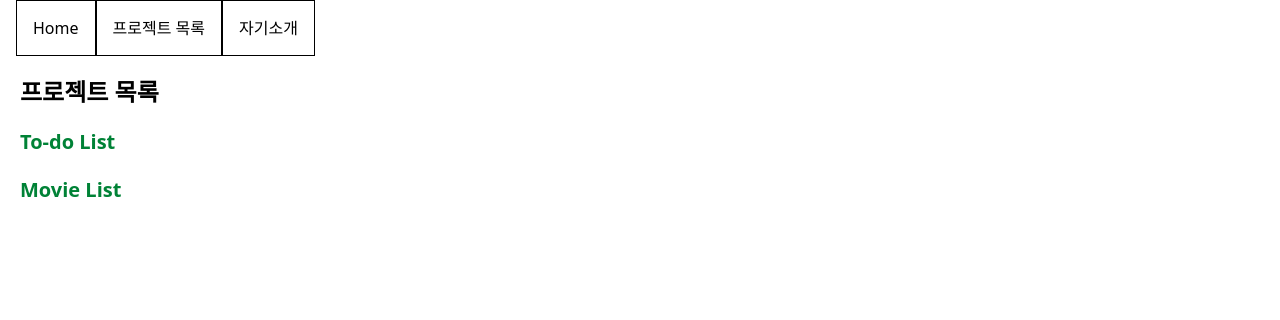
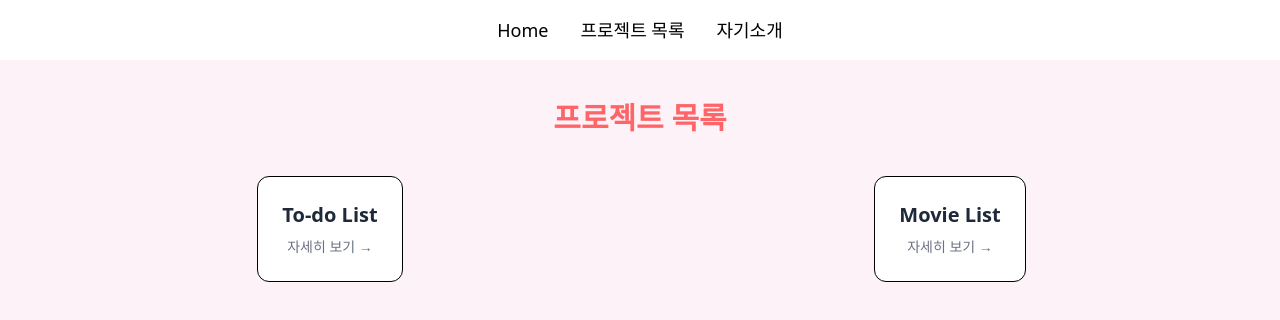
Before and after one commit to Likelion-YeungNam-Univ/9-13th-fe-assignment, a React (Vite) app: page /projects in a window 1280 px wide. Shown: the top 320 px of the page. Built offline with nearby package versions, Linux system fonts and the light colour scheme.

Commit message:
업로드

```diff
--- a/src/Navbar.jsx
+++ b/src/Navbar.jsx
@@ -2,14 +2,14 @@ import { Link } from "react-router-dom";
 
 const Navbar = () => {
   return (
-    <nav className="p-4">
-      <Link to="/" className="p-4 border">
+    <nav className="flex justify-center items-center space-x-8 py-4 shadow-md bg-white">
+      <Link to="/" className="text-lg font-medium hover:text-red-400">
         Home
       </Link>
-      <Link to="/projects" className="p-4 border">
+      <Link to="/projects" className="text-lg font-medium hover:text-red-400">
         프로젝트 목록
       </Link>
-      <Link to="/about" className="p-4 border">
+      <Link to="/about" className="text-lg font-medium hover:text-red-400">
         자기소개
       </Link>
     </nav>
--- a/src/pages/About.jsx
+++ b/src/pages/About.jsx
@@ -4,7 +4,7 @@ import { Link } from "react-router-dom";
 const About = () => {
   return (
     <div className="flex flex-col justify-start min-h-screen px-8 py-10 text-left">
-      <h1 className="text-4xl font-bold mb-4 text-green-700">안녕하세요!</h1>
+      <h1 className="text-4xl font-bold mb-4 text-red-400">안녕하세요!</h1>
       <h2 className="text-lg text-gray-700 mb-4">
         영남대학교 컴퓨터공학과 재학 중인 조은별입니다!
       </h2>
--- a/src/pages/Home.jsx
+++ b/src/pages/Home.jsx
@@ -1,9 +1,22 @@
-import React from 'react'
+import React from "react";
+import { useNavigate } from "react-router-dom";
 
 const Home = () => {
+  const navigate = useNavigate();
+
   return (
-    <div>Home</div>
-  )
-}
+    <div className="min-h-screen bg-pink-50 flex flex-col justify-center items-center px-6 py-10 text-left">
+      <div className="max-w-3xl text-center">
+        <h1 className="text-4xl font-bold mb-4 text-red-400">안녕하세요!</h1>
+        <h2 className="text-lg text-gray-700 mb-4">
+          조은별의 포트폴리오입니다!
+        </h2>
+        <p className="text-lg text-gray-700">
+          제가 만든 프로젝트를 확인해보세요.
+        </p>
+      </div>
+    </div>
+  );
+};
 
-export default Home
+export default Home;
--- a/src/pages/ProjectDetail.jsx
+++ b/src/pages/ProjectDetail.jsx
@@ -1,16 +1,18 @@
 import { useParams, useNavigate } from "react-router-dom";
-import movieImg from "../assets/movielist.png";
+import movieList from "../assets/movielist.png";
+import todoList from "../assets/todo.png";
 
 const projectdata = {
   1: {
     title: "To-Do List",
     description: "할 일을 리스트에 추가하고 삭제할 수 있습니다.",
+    image: todoList,
   },
   2: {
     title: "영화 목록",
     description:
       "영화 목록 중 시청한 영화, 보고 싶은 영화를 리스트에 담을 수 있습니다.",
-    image: movieImg,
+    image: movieList,
   },
 };
 const ProjectDetail = () => {
@@ -19,16 +21,20 @@ const ProjectDetail = () => {
   const project = projectdata[projectId];
 
   return (
-    <div className="p-4">
-      <h1 className="text-2xl font-bold mb-2">{project.title}</h1>
-      <p className="mb-4">{project.description}</p>
-      <img src={project.image} className="w-1/2 mb-4 rounded" />
-      <button
-        onClick={() => navigate("/projects")}
-        className="p-2 bg-green-500 text-white rounded"
-      >
-        프로젝트 목록으로 돌아가기
-      </button>
+    <div className="min-h-screen flex justify-center items-center bg-pink-50 px-4 py-12">
+      <div className="bg-white rounded-2xl p-12 text-center">
+        <h1 className="text-3xl font-bold text-red-400 mb-4">
+          {project.title}
+        </h1>
+        <p className="text-gray-700 mb-6">{project.description}</p>
+        <img src={project.image} className="w-1/2 mb-4 rounded mx-auto" />
+        <button
+          onClick={() => navigate("/projects")}
+          className="p-2 bg-red-400 text-white rounded"
+        >
+          프로젝트 목록으로 돌아가기
+        </button>
+      </div>
     </div>
   );
 };
--- a/src/pages/Projects.jsx
+++ b/src/pages/Projects.jsx
@@ -6,16 +6,21 @@ const projectList = [
 ];
 
 const Projects = () => (
-  <div className="p-5">
-    <h1 className="text-2xl font-bold mb-5"> 프로젝트 목록 </h1>
-    <ul className="space-y-5">
+  <div className="min-h-screen px-5 py-10 bg-pink-50">
+    <h1 className="text-3xl font-extrabold text-red-400 mb-10 text-center">
+      프로젝트 목록{" "}
+    </h1>
+    <ul className="grid grid-cols-2 justify-center">
       {projectList.map((project) => (
-        <li key={project.id}>
+        <li key={project.id} className="flex justify-center">
           <Link
             to={`/projects/${project.id}`}
-            className="text-green-700 text-xl font-bold"
+            className="bg-white rounded-xl p-6 hover:shadow-xl border hover:border-red-300"
           >
-            {project.title}
+            <h2 className="text-xl font-semibold text-gray-800 mb-2 text-center">
+              {project.title}
+            </h2>
+            <p className="text-sm text-gray-500 text-center">자세히 보기 →</p>
           </Link>
         </li>
       ))}
```
Also changed, not shown: src/assets/todo.png (added).
